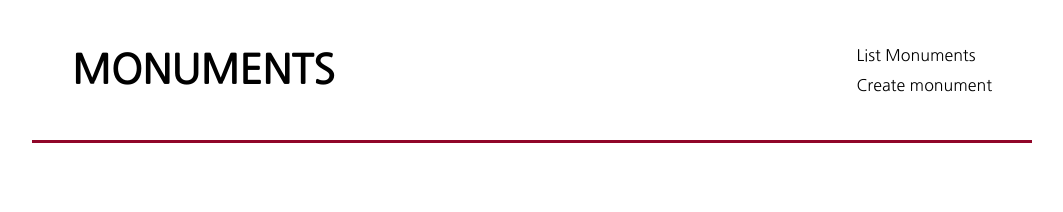
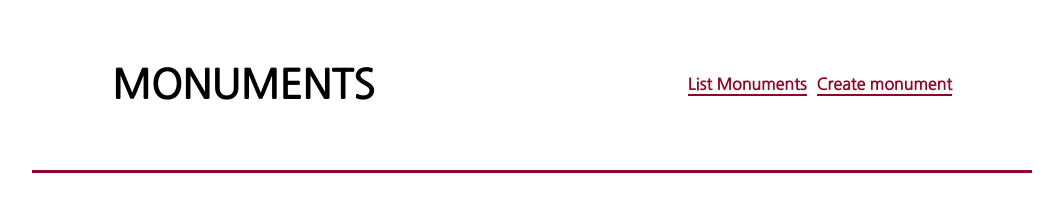
Before and after one commit to Guiblasco/w5-monuments-guillem-Front, a website with bundled scripts: page public/index.html in a window 1280 px wide. Shown: the whole page, without its empty margins (108-1171 px from the left). Built offline with nearby package versions, Linux system fonts and the light colour scheme.

Commit message:
Refactor navigatorMenu styles

```diff
--- a/public/styles/styles.css
+++ b/public/styles/styles.css
@@ -1,4 +1,5 @@
-* {
+*::after,
+::before {
   box-sizing: border-box;
 }
 
@@ -18,7 +19,6 @@ ul {
 
 li {
   list-style-type: none;
-  padding: 5px 0;
 }
 
 a {
@@ -36,6 +36,7 @@ a {
   border-bottom: 3px solid #900629;
 
   @media (width >= 600px) {
+    border-bottom: 3px solid #900629;
     display: flex;
     justify-content: space-between;
     align-items: center;
@@ -43,37 +44,40 @@ a {
 }
 
 .main-heading {
+  padding: 20px 40px;
   font-size: 2.5rem;
   text-transform: uppercase;
 }
 
-.navigation-menu {
+.navigator-menu {
+  padding: 0px 40px;
   display: flex;
   align-items: center;
 }
 
-.navigation-menu__list-item {
+.navigator-menu__list {
   display: flex;
-  width: 300px;
   gap: 10px;
   margin: 20px 0px;
   font-size: 1rem;
 
   @media (width >= 600px) {
-    width: 300px;
+    flex-direction: row;
+    justify-content: space-around;
   }
 }
 
-.navigation-menu__item {
+.navigator-menu__item--active {
   font-weight: bolder;
-  &.active {
-    color: #900629;
+  color: #900629;
+  border-bottom: 2px solid #900629;
+
+  &:hover {
+    color: #000;
   }
 
   @media (width >= 600px) {
-    &.active {
-      border-bottom: 2px solid #900629;
-    }
+    border-bottom: 2px solid #900629;
 
     &:hover {
       color: #000;
--- a/src/components/navigatorMenu/renderNavigatorMenu.ts
+++ b/src/components/navigatorMenu/renderNavigatorMenu.ts
@@ -1,13 +1,13 @@
 const renderNavigatorMenu = (): HTMLElement => {
   const navigatorMenu = document.createElement("nav");
 
-  navigatorMenu.classList.add("navigation-menu");
+  navigatorMenu.classList.add("navigator-menu");
   navigatorMenu.innerHTML = `
-    <ul class="navigator-menu__list-item">
-      <li class="navigator-menu__item--active"><a href="#">List Monuments</a></li>
-      <li class="navigator-menu__item"><a href="#">Create monument</a></li>
+    <ul class="navigator-menu__list">
+      <li class="navigator-menu__item--active"><a href="">List Monuments</a></li>
+      <li class="navigator-menu__item--active"><a href="">Create monument</a></li>
     </ul>
-    `;
+  `;
 
   return navigatorMenu;
 };
```
Also changed, not shown: src/components/navigatorMenu/renderNavigatorMenu.test.ts (+1 -1 lines).
